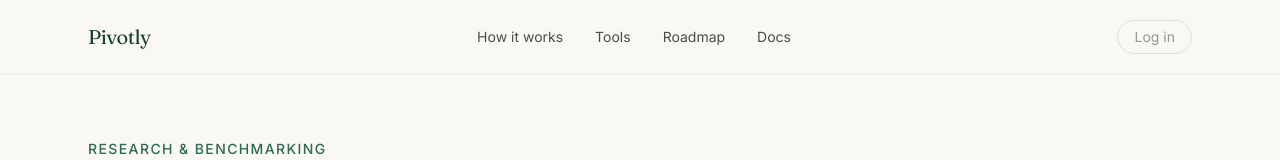
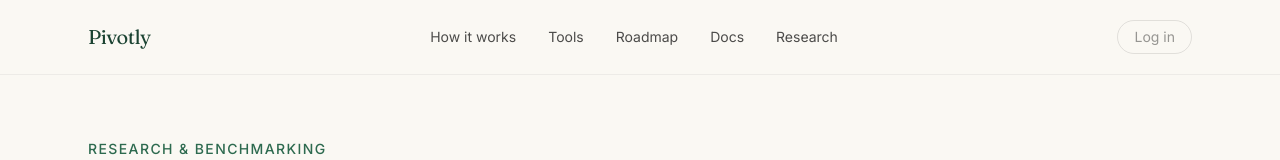
Before and after one commit to guerrerofernanda751-gc/pivotly, a Next.js app: page /research in a window 1280 px wide. Shown: the top 160 px of the page. Built offline with nearby package versions, Linux system fonts and the light colour scheme; no server answers; the database is empty.

Commit message:
Update page.js
Add Research link to nav

```diff
--- a/app/research/page.js
+++ b/app/research/page.js
@@ -23,9 +23,14 @@ export default function Research() {
                 </a>
               </li>
             ))}
-            <li>
+              <li>
               <a href="/docs" className="hover:text-forest">
                 Docs
+              </a>
+            </li>
+            <li>
+              <a href="/research" className="hover:text-forest">
+                Research
               </a>
             </li>
           </ul>
```
